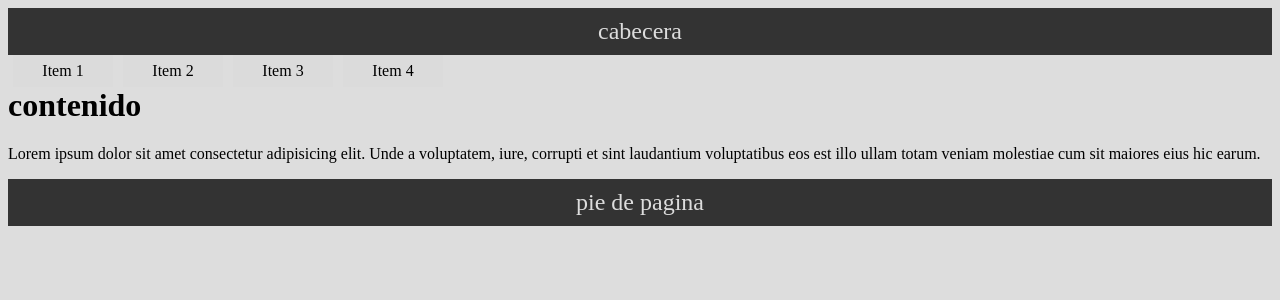
After one commit to jesushernan3/aprendiendo.local, a PHP site: the page made by recursos/Snippets/JS - Dropdown Menu.html in a window 1280 px wide. The commit adds this page. Shown: the top 300 px of the page. Run offline with PHP 8.4, Linux system fonts and the light colour scheme.

Commit message:
desde table

```diff
--- /dev/null
+++ b/recursos/Snippets/JS - Dropdown Menu.html
@@ -0,0 +1,143 @@
+<!DOCTYPE html>
+<html lang="en">
+
+<head>
+  <meta charset="UTF-8">
+  <meta name="viewport" content="width=device-width, initial-scale=1.0">
+  <meta http-equiv="X-UA-Compatible" content="ie=edge">
+  <title>pruebas</title>
+
+  <style>
+    body {
+      background-color: #ddd
+    }
+
+    header,
+    footer {
+      background-color: #333;
+      color: #ddd;
+      text-align: center;
+      padding: 10px;
+      font-size: 1.5rem
+    }
+
+    main {
+      clear: both
+    }
+
+    nav {
+      margin: 0 auto;
+      text-align: center;
+    }
+
+    ul {
+      list-style: none;
+      margin: 0;
+      padding: 0;
+    }
+
+    ul li {
+      width: 100px;
+      float: left;
+      background: #dbdbdb;
+      line-height: 2em;
+      text-align: center;
+      margin: 0 5px;
+      cursor: pointer;
+    }
+
+    ul li span {
+      display: block;
+    }
+
+    ul li ul {
+      display: none;
+    }
+
+    .show {
+      display: block;
+    }
+  </style>
+
+</head>
+
+<body>
+  <header>
+    cabecera
+  </header>
+  <nav>
+    <ul>
+      <li>
+        <span class="dropDown">Item 1</span>
+        <ul>
+          <li>Sub Item 1</li>
+          <li>Sub Item 2</li>
+        </ul>
+      </li>
+      <li>
+        <span class="dropDown">Item 2</span>
+        <ul>
+          <li>Sub Item 1</li>
+          <li>Sub Item 2</li>
+        </ul>
+      </li>
+      <li>
+        <span class="dropDown">Item 3</span>
+        <ul>
+          <li>Sub Item 1</li>
+          <li>Sub Item 2</li>
+        </ul>
+      </li>
+      <li>
+        <span class="dropDown">Item 4</span>
+        <ul>
+          <li>Sub Item 1</li>
+          <li>Sub Item 2</li>
+        </ul>
+      </li>
+    </ul>
+
+
+  </nav>
+  <main>
+    <h1>contenido</h1>
+    <p>Lorem ipsum dolor sit amet consectetur adipisicing elit. Unde a voluptatem, iure, corrupti et sint laudantium
+      voluptatibus eos est illo ullam totam veniam molestiae cum sit maiores eius hic earum.</p>
+  </main>
+  <footer>
+    pie de pagina
+  </footer>
+  <script>
+    let opened = null;
+    const toggleVisibility = e => e.classList.toggle("show");
+
+    const handleDropdown = e => {
+      const clickedItem = e.parentElement.lastChild.previousSibling;
+
+      toggleVisibility(clickedItem);
+
+      if (!opened) {
+        opened = clickedItem;
+      } else if (opened == clickedItem) {
+        opened = null;
+      } else {
+        toggleVisibility(opened);
+        opened = clickedItem;
+      }
+    };
+
+    const handleClick = e => {
+      if (e.target.className.includes("dropDown")) {
+        handleDropdown(e.target);
+      } else if (opened) {
+        toggleVisibility(opened);
+        opened = null;
+      }
+    };
+
+    document.addEventListener("click", handleClick);
+
+  </script>
+</body>
+
+</html>
```
Also changed, not shown: css/main.css (+0 -44 lines), inc/partials/nav-main.php (+8 -7 lines), js/main.js (+23 -41 lines).
